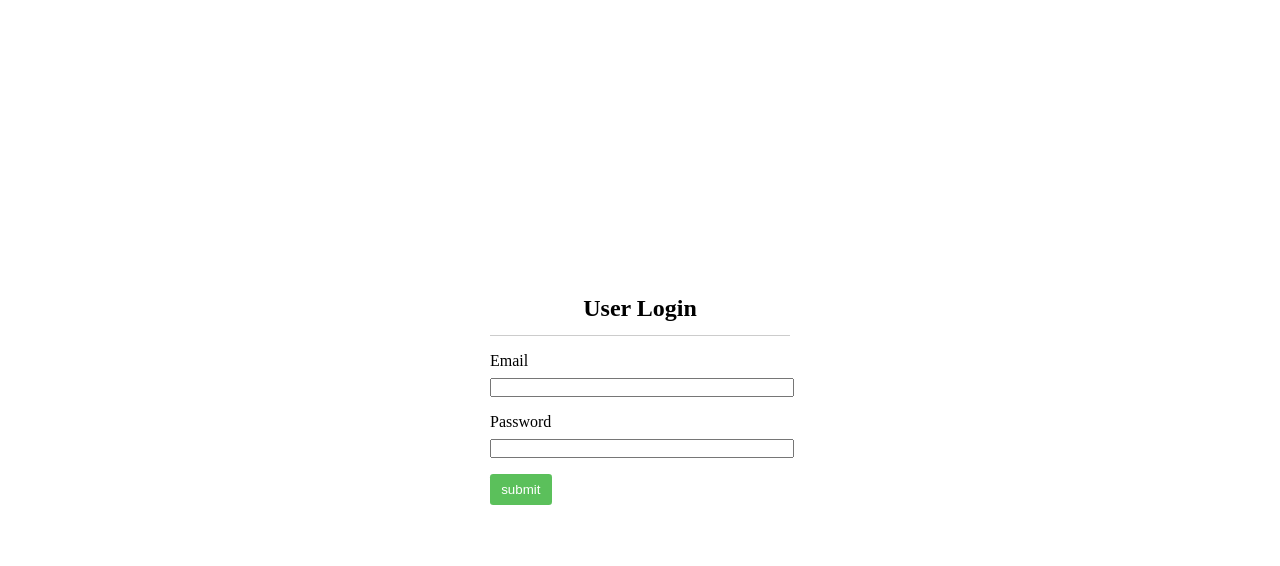
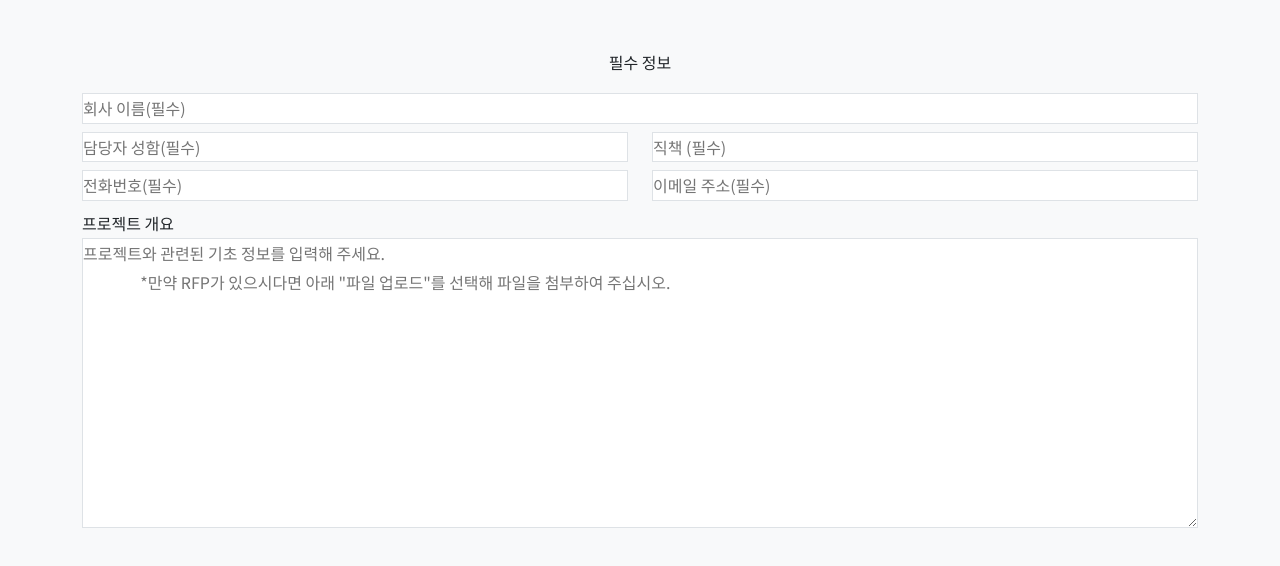
Before and after one commit to 4thdraw/useRef, a React (Create React App) app: page / in a window 1280 px wide. Shown: the top 566 px of the page. Built offline with nearby package versions, Linux system fonts and the light colour scheme.

Commit message:
폰트설치해서 적용하기

```diff
--- a/package.json
+++ b/package.json
@@ -3,13 +3,16 @@
   "version": "0.1.0",
   "private": true,
   "dependencies": {
+    "@fontsource/noto-sans-kr": "^5.0.17",
     "@testing-library/jest-dom": "^5.17.0",
     "@testing-library/react": "^13.4.0",
     "@testing-library/user-event": "^13.5.0",
+    "bootstrap": "^5.3.2",
     "react": "^18.2.0",
     "react-dom": "^18.2.0",
     "react-router-dom": "^6.21.1",
     "react-scripts": "5.0.1",
+    "sass": "^1.69.6",
     "web-vitals": "^2.1.4"
   },
   "scripts": {
--- /dev/null
+++ b/src/Contact.js
@@ -0,0 +1,44 @@
+import React from 'react'
+import "./contact.scss";
+import "bootstrap/dist/css/bootstrap.css"
+import "@fontsource/noto-sans-kr"
+
+const Contact = () => {
+    return (
+        <div className='contact bg-light py-5'>
+            <form action="#none" className='cominfo container'>
+                <fieldset className='text-center'>필수 정보</fieldset>
+                <ul className='row my-3'>
+                    <li className='col-12 mb-2'>
+                        <input type="text" className='bg-white border d-block w-100' placeholder='회사 이름(필수)' required />
+                    </li>
+                    <li className='col-6 mb-2'>
+                        <input type="text" className='bg-white border  d-block w-100' placeholder='담당자 성함(필수)' required />
+                    </li>
+                    <li className='col-6 mb-2'>
+                        <input type="text" className='bg-white border  d-block w-100' placeholder='직책 (필수)' required />
+                    </li>
+
+                    <li className='col-6 mb-2'>
+                        <input type="text" className='bg-white border  d-block w-100' placeholder='전화번호(필수)' required />
+                    </li>
+                    <li className='col-6 mb-2'>
+                        <input type="text" className='bg-white border  d-block w-100' placeholder='이메일 주소(필수)' required />
+                    </li>
+
+                    <li className='col-12 mb-2'>
+                        <strong className='d-block'>프로젝트 개요</strong>
+                        <textarea name="" className='bg-white border  d-block w-100' id="" cols="50" rows="10" placeholder='프로젝트와 관련된 기초 정보를 입력해 주세요.
+                *만약 RFP가 있으시다면 아래 "파일 업로드"를 선택해 파일을 첨부하여 주십시오.'>
+
+                        </textarea>
+                    </li>
+                </ul>
+
+            </form>
+        </div>
+
+    )
+}
+
+export default Contact
--- /dev/null
+++ b/src/contact.scss
@@ -0,0 +1,21 @@
+body {
+    margin: 0;
+    padding: 0;
+}
+
+li {
+    list-style: none;
+}
+
+@mixin fontsetting {
+    font-family: 'Noto Sans KR';
+    font-size: "22px";
+    line-height: 1.8;
+    font-weight: 100;
+}
+
+.contact * {
+    margin: 0;
+    padding: 0;
+    @include fontsetting;
+}
--- a/src/index.js
+++ b/src/index.js
@@ -2,7 +2,7 @@ import React from 'react';
 import ReactDOM from 'react-dom/client';
 // import { BrowserRouter } from 'react-router-dom';
 
-import App from './Formui';
+import App from './Contact';
 
 
 const root = ReactDOM.createRoot(document.getElementById('root'));
```
Also changed, not shown: 1 other file (tests, documents, lock files or other folders).
